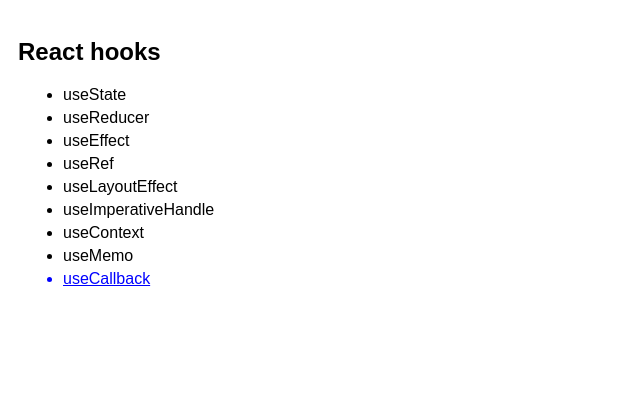
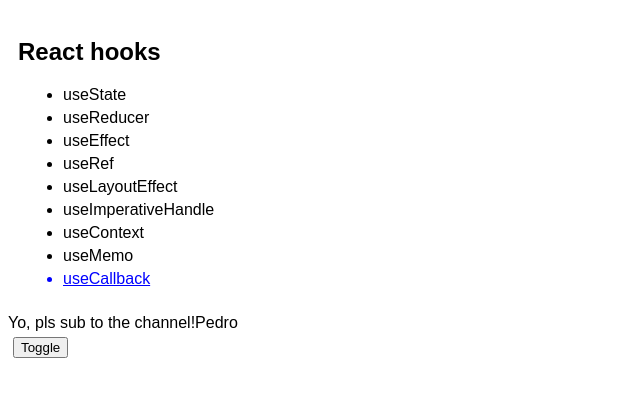
Before and after one commit to mariolazzari/react-hooks-pt, a React (Create React App) app: page / in a window 1280 px wide. Both pictures are taken after a click on the item "useCallback". Shown: the top 396 px of the page, without its empty margins (0-640 px from the left). Built offline with nearby package versions, Linux system fonts and the light colour scheme.

Commit message:
Added useCallback

```diff
--- a/src/App.js
+++ b/src/App.js
@@ -8,6 +8,7 @@
 import UseImperativeHandle from "./UseImperativeHandle";
 import UseContext from "./UseContext";
 import UseMemo from "./UseMemo";
+import UseCallback from "./UseCallback";
 
 const hooks = [
   "useState",
@@ -50,6 +51,9 @@
       case 7:
         return <UseMemo />;
 
+      case 8:
+        return <UseCallback />;
+
       default:
         return null;
     }
--- /dev/null
+++ b/src/UseCallback/Child.js
@@ -0,0 +1,11 @@
+import { useEffect } from "react";
+
+function Child({ returnComment }) {
+  useEffect(() => {
+    console.log("FUNCTION WAS CALLED");
+  }, [returnComment]);
+
+  return <div>{returnComment("Pedro")}</div>;
+}
+
+export default Child;
--- /dev/null
+++ b/src/UseCallback/UseCallback.js
@@ -0,0 +1,32 @@
+import axios from "axios";
+import { useCallback, useState } from "react";
+import Child from "./Child";
+
+function UseCallback() {
+  const [toggle, setToggle] = useState(false);
+  const [data, setData] = useState("Yo, pls sub to the channel!");
+
+  const returnComment = useCallback(
+    name => {
+      return data + name;
+    },
+    [data]
+  );
+
+  return (
+    <div className="App">
+      <Child returnComment={returnComment} />
+
+      <button
+        onClick={() => {
+          setToggle(!toggle);
+        }}
+      >
+        Toggle
+      </button>
+      {toggle && <h1> toggle </h1>}
+    </div>
+  );
+}
+
+export default UseCallback;
--- /dev/null
+++ b/src/UseCallback/index.js
@@ -0,0 +1,2 @@
+import UseCallback from "./UseCallback";
+export default UseCallback;
```
Also changed, not shown: src/UseCallback/UseCallback.css (added).
